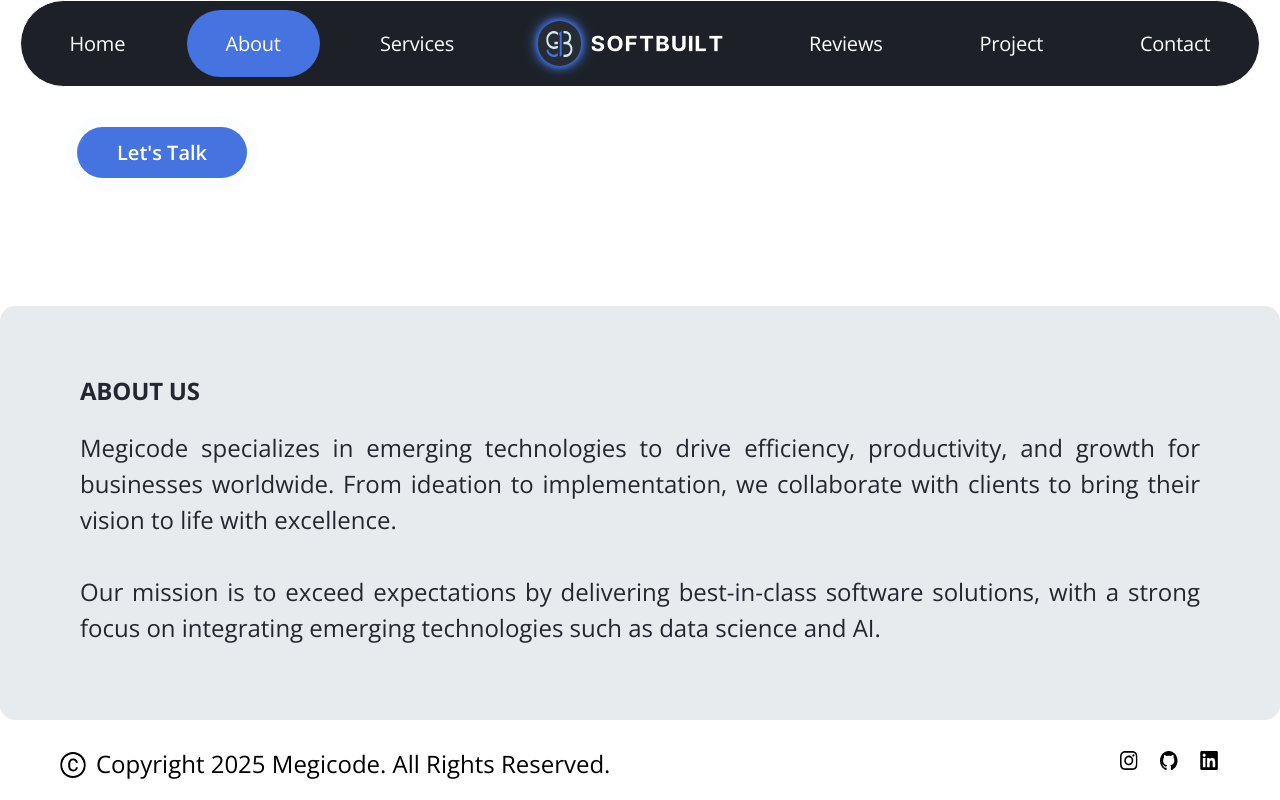
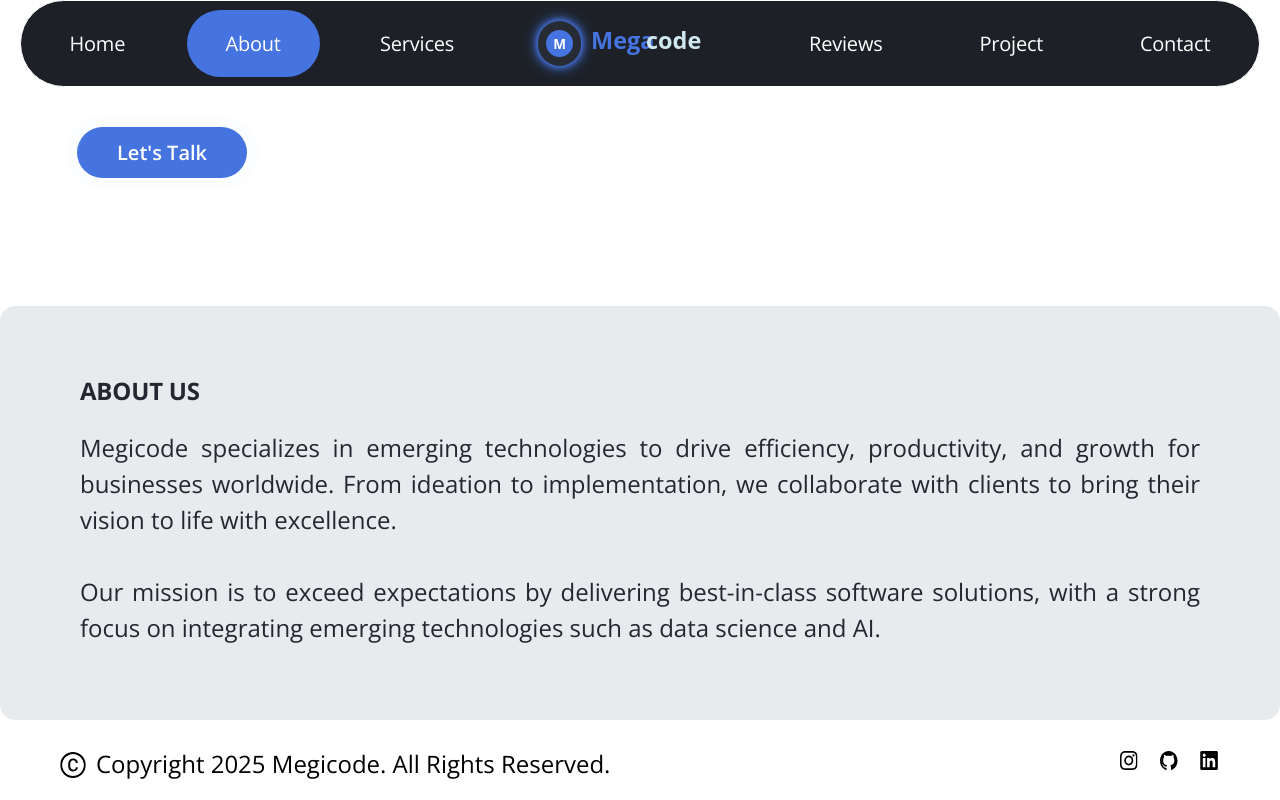
Before and after one commit to ghulam-mujtaba5/megicode, a Next.js app: page /about in a window 1280 px wide. Built offline with nearby package versions, Linux system fonts and the light colour scheme.

Commit message:
refactor: Update logo and name icons in NavBar for brand consistency

```diff
--- a/components/NavBar_Desktop_Company/nav-bar-Company.tsx
+++ b/components/NavBar_Desktop_Company/nav-bar-Company.tsx
@@ -82,7 +82,7 @@ const NavBar = () => {
           <img
             className={styles.logoIcon}
             alt="Company Logo"
-            src={hover ? "gmVectorDark.svg" : "sb.svg"}
+            src="/megicode-logo-alt.svg"
             style={{
               width: hover ? "35px" : "27px",
               height: hover ? "35px" : "27px",
@@ -94,8 +94,8 @@ const NavBar = () => {
             <img
               className={styles.nameIcon}
               loading="lazy"
-              alt="SoftBuilt Name"
-              src="/sbname.svg"
+              alt="Megicode Name"
+              src="/megicode-wordmark.svg"
               style={{ maxWidth: "100%", height: "auto" }}
             />
           )}
```
Also changed, not shown: public/megicode-logo-alt.svg (added), public/megicode-wordmark.svg (added).
